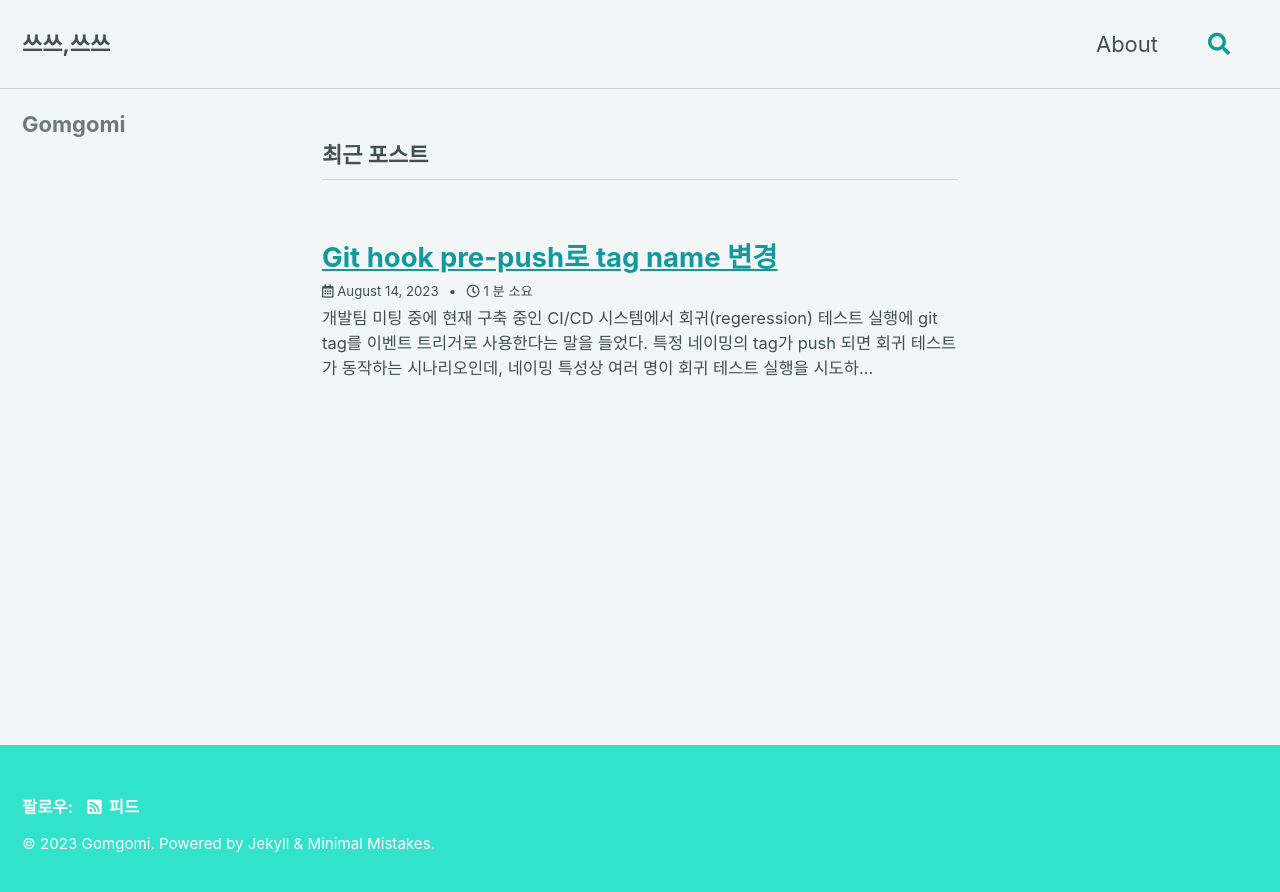
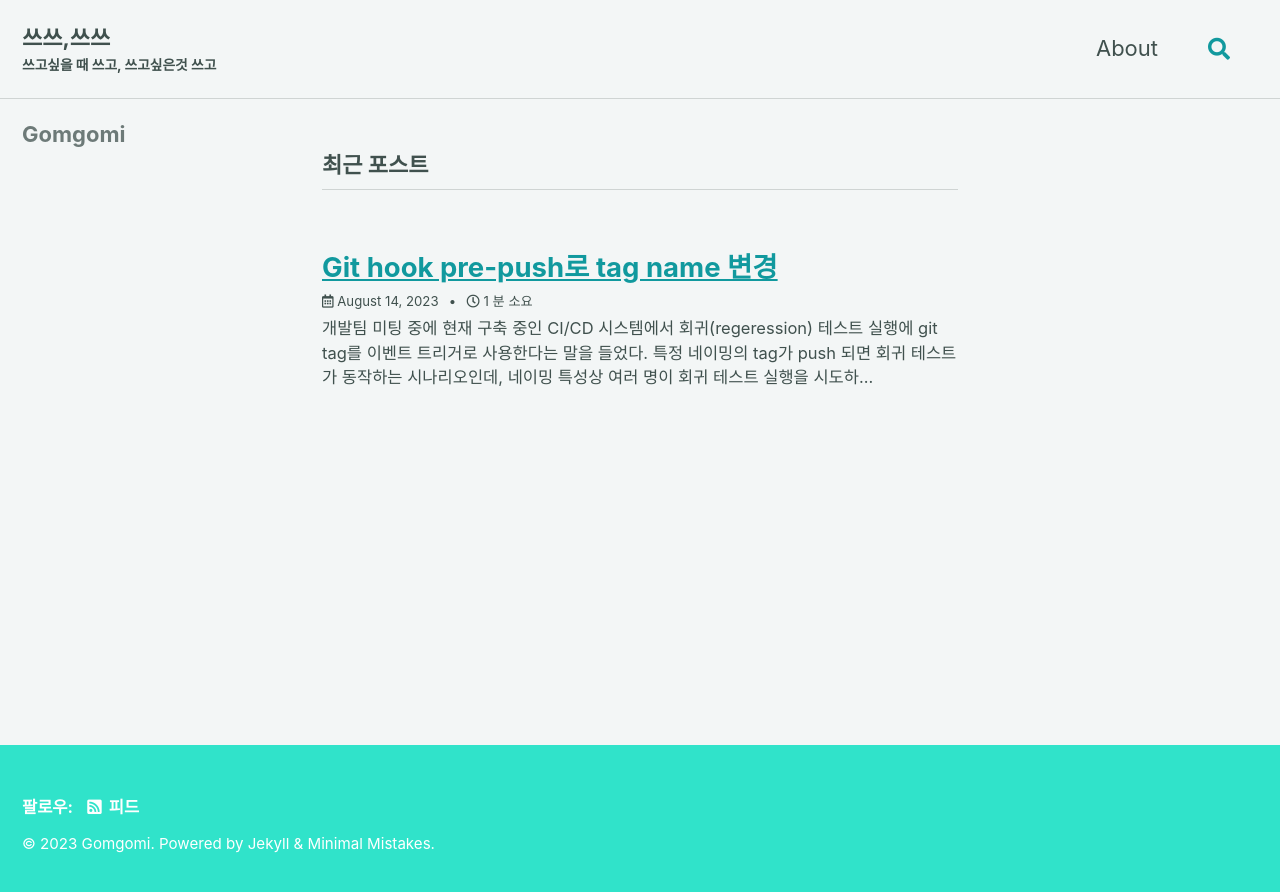
Before and after one commit to gomgomi/gomgomi.github.io, a Jekyll site: the page built from index.html, in a window 1280 px wide. Shown: the top 892 px of the page. Built offline with Jekyll 4.4.1, drawn with Linux system fonts in a browser that asks for light colours; cached includes are drawn as plain includes; the list of posts is cut into pages by our own code.

Commit message:
Added subtitle

```diff
--- a/_config.yml
+++ b/_config.yml
@@ -18,7 +18,7 @@ minimal_mistakes_skin    : "mint" #"default" # "air", "aqua", "contrast", "dark"
 locale                   : "ko-KR" #en-US"
 title                    : "쓰쓰,쓰쓰"
 title_separator          : "-"
-subtitle                 : # site tagline that appears below site title in masthead
+subtitle                 : "쓰고싶을 때 쓰고, 쓰고싶은것 쓰고" # site tagline that appears below site title in masthead
 name                     : "Gomgomi"
 description              : "Gomgomi dev blog"
 url                      : "https://gomgomi.github.io"
```
